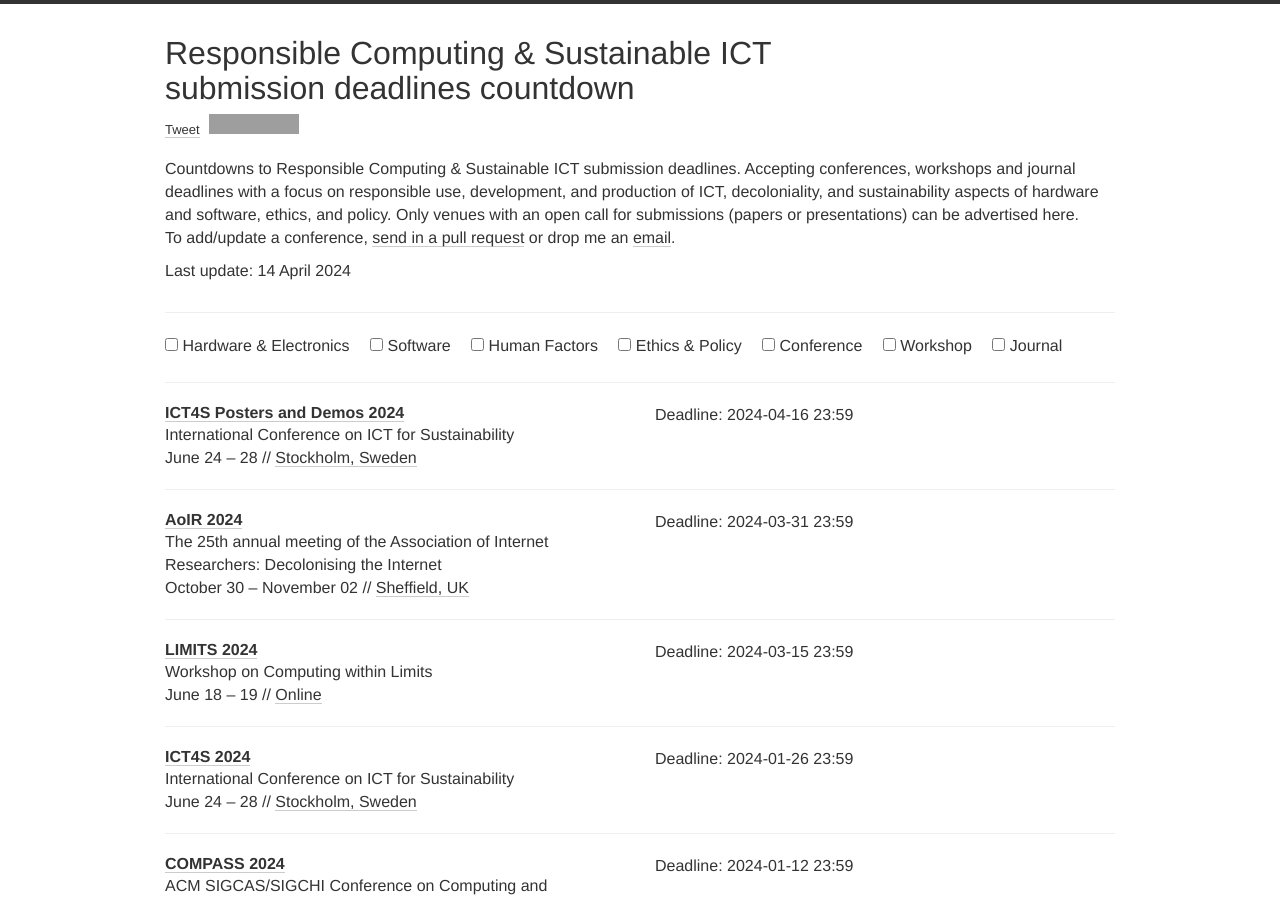
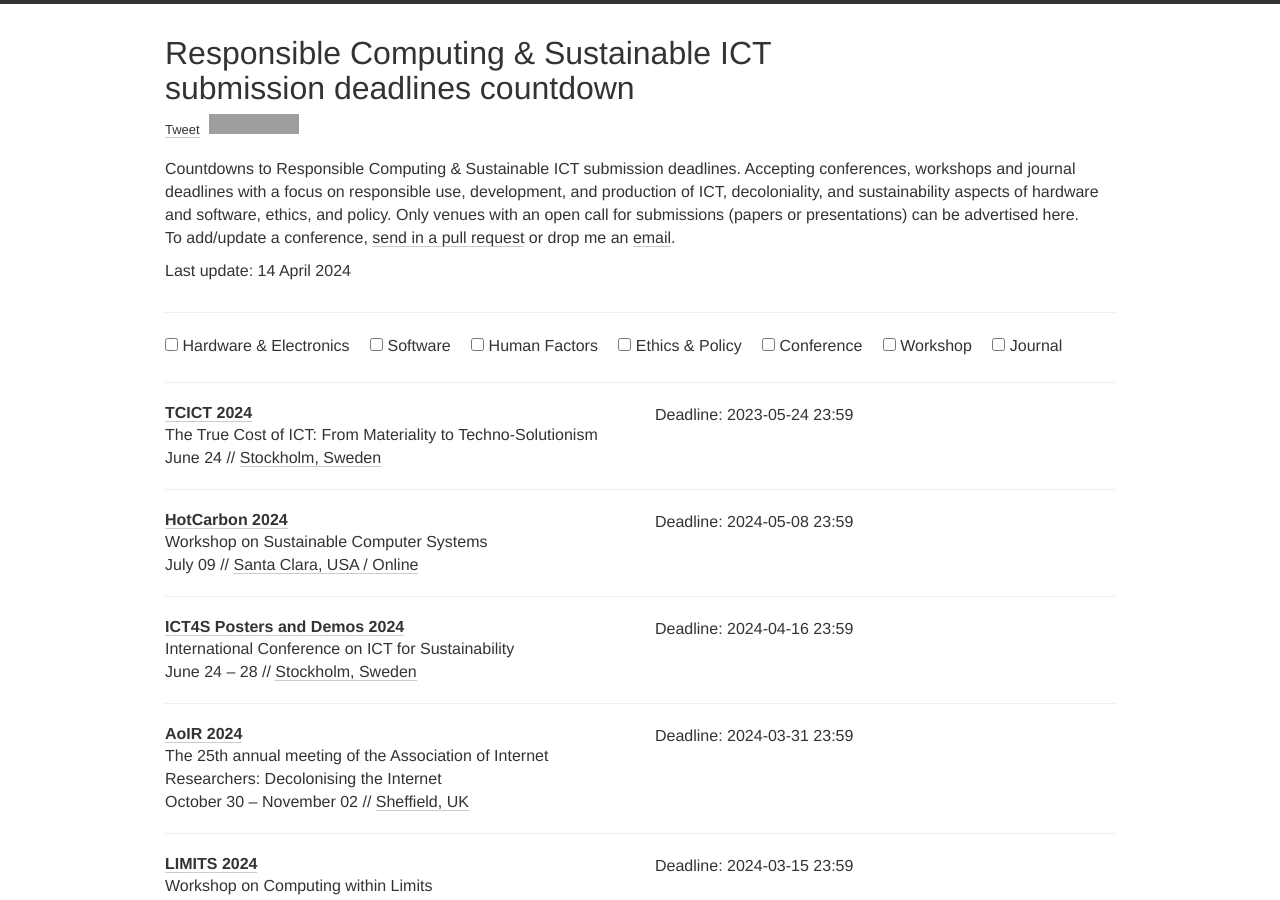
Before and after one commit to responsible-computing/responsible-computing.github.io, a Jekyll site: the page built from index.html, in a window 1280 px wide and 900 px high. Built offline with Jekyll 4.4.1, drawn with Linux system fonts in a browser that asks for light colours; nearby versions of some CDN libraries; comment, search, counter and statistics services are not loaded; grey boxes are pictures that could not be loaded.

Commit message:
HotCarbon and TCICT

```diff
--- a/_data/conferences.yml
+++ b/_data/conferences.yml
@@ -2,6 +2,27 @@
 # Workshops and Conferences
 
 ## 2024
+
+
+- name: TCICT
+  year: 2024
+  date: "June 24"
+  description: "The True Cost of ICT: From Materiality to Techno-Solutionism"
+  link: https://ict4s24-tcict.github.io/
+  deadline:
+    - "2023-05-24 23:59"
+  place: Stockholm, Sweden
+  tags: [HARD, SOFT, SHOP]
+
+- name: HotCarbon
+  year: 2024
+  date: "July 09"
+  description: "Workshop on Sustainable Computer Systems"
+  link: https://hotcarbon.org/2023/
+  deadline:
+    - "2024-05-08 23:59"
+  place: Santa Clara, USA / Online
+  tags: [HARD, SOFT, SHOP]
 
 - name: ICT4S Posters and Demos
   year: 2024
```
